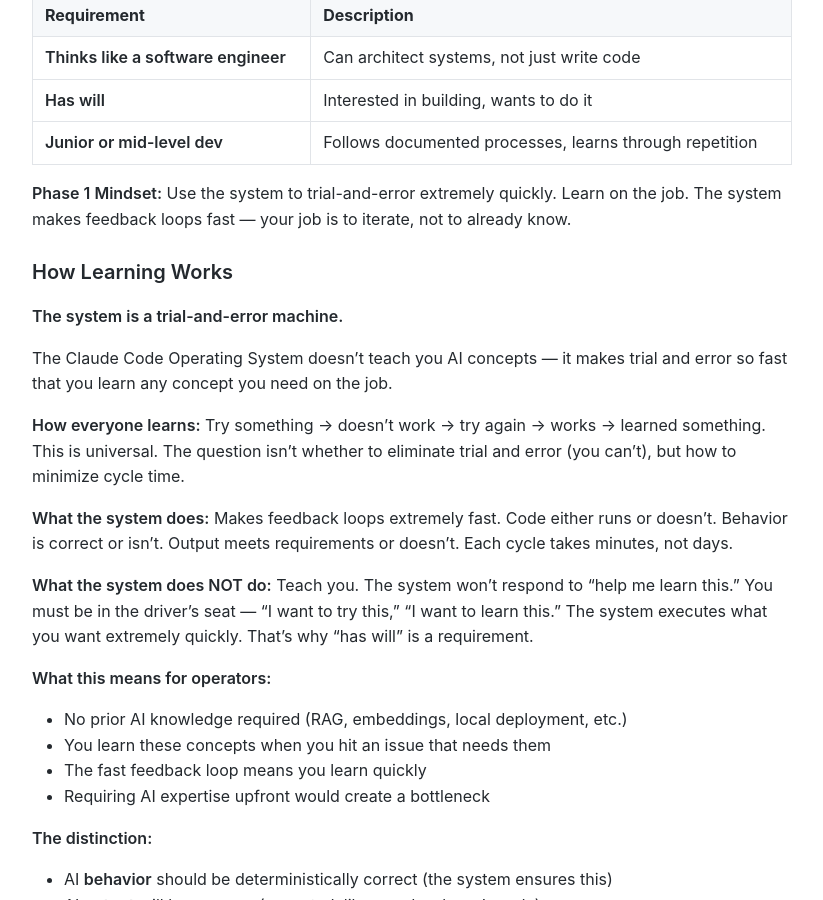
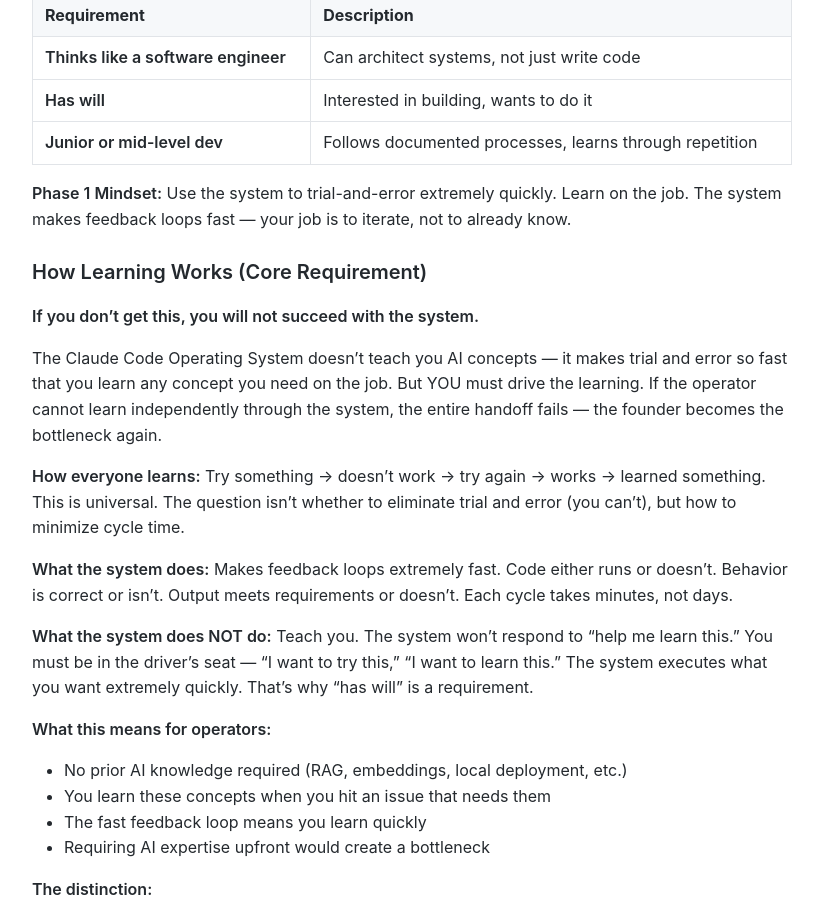
Before and after one commit to MariusWilsch/public-wilsch-ai-pages, a Jekyll site: the page built from global/strategic-objective-wilsch-ai-services.md, in a window 1280 px wide and 900 px high, scrolled down 2376 px. Shown: the whole window, without its empty margins (228-1051 px from the left). Built offline with Jekyll 4.4.1, drawn with Linux system fonts in a browser that asks for light colours; our own code applies the rules of GitHub Pages for plain Markdown files.

Commit message:
Sync from hippocampus 2026-02-03

```diff
--- a/global/strategic-objective-wilsch-ai-services.md
+++ b/global/strategic-objective-wilsch-ai-services.md
@@ -83,11 +83,11 @@ Any of these paths completes the first cycle:
 
 **Phase 1 Mindset:** Use the system to trial-and-error extremely quickly. Learn on the job. The system makes feedback loops fast — your job is to iterate, not to already know.
 
-### How Learning Works
+### How Learning Works (Core Requirement)
 
-**The system is a trial-and-error machine.**
+**If you don't get this, you will not succeed with the system.**
 
-The Claude Code Operating System doesn't teach you AI concepts — it makes trial and error so fast that you learn any concept you need on the job.
+The Claude Code Operating System doesn't teach you AI concepts — it makes trial and error so fast that you learn any concept you need on the job. But YOU must drive the learning. If the operator cannot learn independently through the system, the entire handoff fails — the founder becomes the bottleneck again.
 
 **How everyone learns:** Try something → doesn't work → try again → works → learned something. This is universal. The question isn't whether to eliminate trial and error (you can't), but how to minimize cycle time.
 
```
